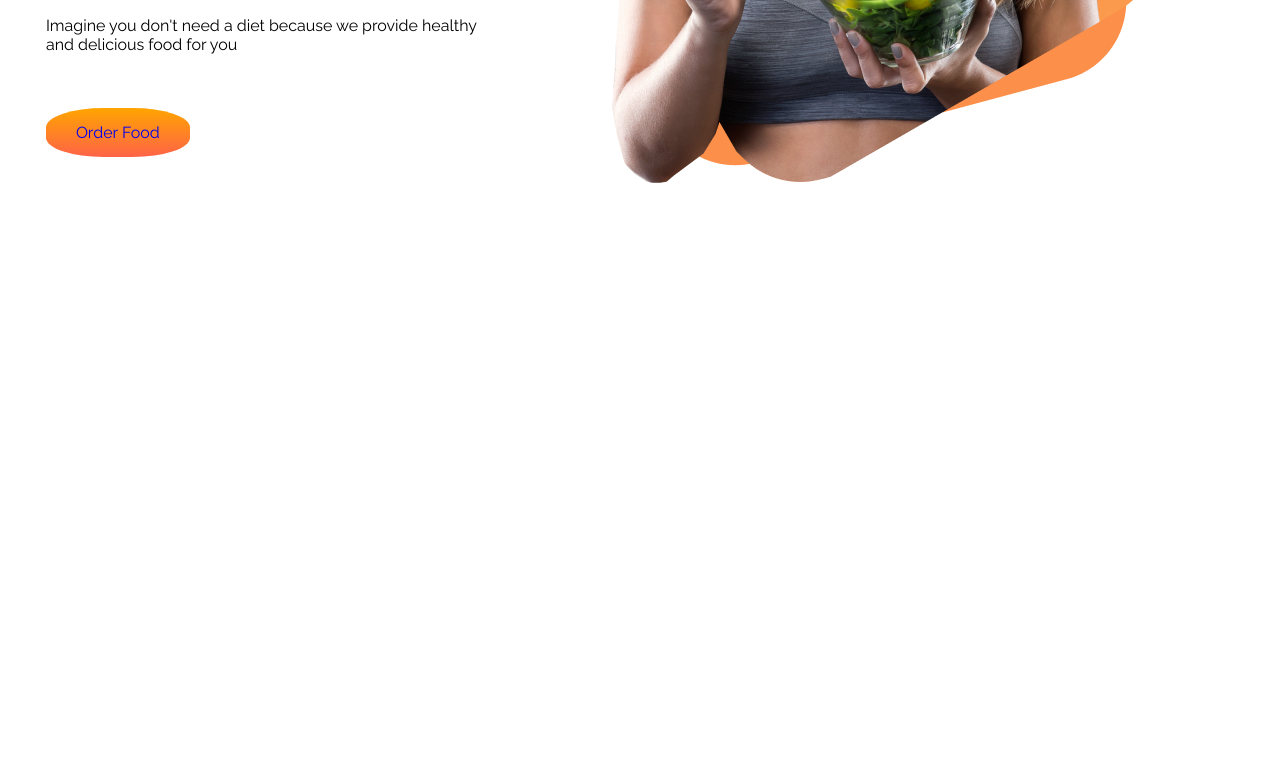
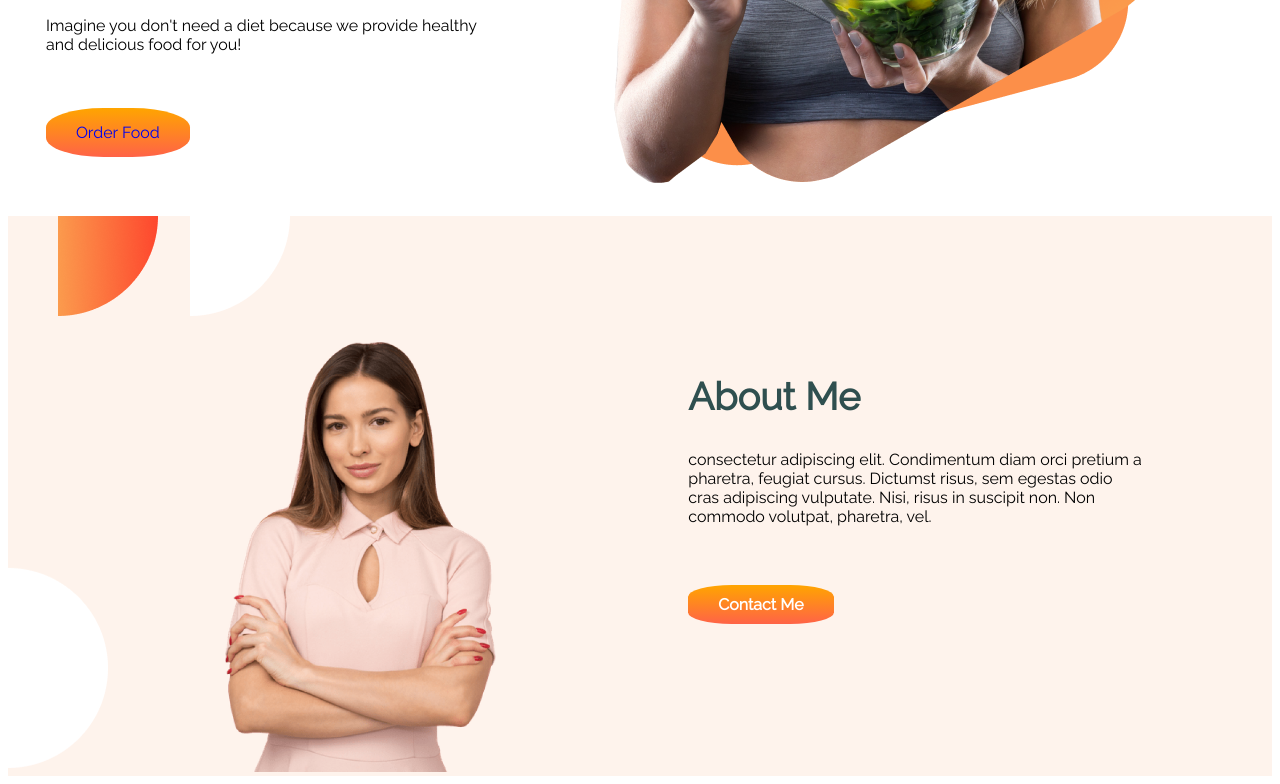
Before and after one commit to jhankarpher0/assaignment-1, a plain HTML site: page index.html in a window 1280 px wide. Shown: the part 544-1328 px from the top of the page. Before the commit the page ends 800 px from the top, so only its background shows below. Drawn offline with Linux system fonts and the light colour scheme.

Commit message:
add text

```diff
--- a/index.html
+++ b/index.html
@@ -22,13 +22,27 @@
             <h1>With Food Network</h1>
             <p>Imagine you don't need a diet because we provide
 
-                healthy and delicious food for you</p>
+                healthy and delicious food for you!</p>
             <a class="link-button" target="_blank" href="https://github.com/jhankarpher0/assaignment-1">Order Food</a>
         </div>
         <div class="group-img">
             <img src="images/female/Group 8425.png" alt="">
         </div>
     </section>
+    <section class="middle-part">
+        <div class="personal">
+            <img src="images/female/Person Image.png" alt="">
+        </div>
+        <div class="personal">
+            <h1>About Me</h1>
+            <p>consectetur adipiscing
+                elit. Condimentum diam orci pretium a pharetra,
+                feugiat cursus. Dictumst risus, sem egestas odio cras
+                adipiscing vulputate. Nisi, risus in suscipit non. Non
+                commodo volutpat, pharetra, vel.</p>
+            <a class="contact-button" href="">Contact Me</a>
+        </div>
+    </section>
 </body>
 
 </html>
--- a/style.css
+++ b/style.css
@@ -39,3 +39,28 @@ section {
 p {
     margin-bottom: 15%;
 }
+
+.personal img {
+    width: 90%;
+    margin-left: 30%;
+}
+
+.personal {
+    margin-top: 10%;
+    margin-left: 10%;
+    margin-right: 10%;
+}
+
+.contact-button {
+    text-decoration: none;
+    background-image: linear-gradient(orange, tomato);
+    padding: 10px 30px;
+    font-weight: 700;
+    color: white;
+    border-radius: 30%;
+}
+
+.middle-part {
+    background-image: url(images/shapes/7.png);
+    background-repeat: no-repeat;
+}
```
